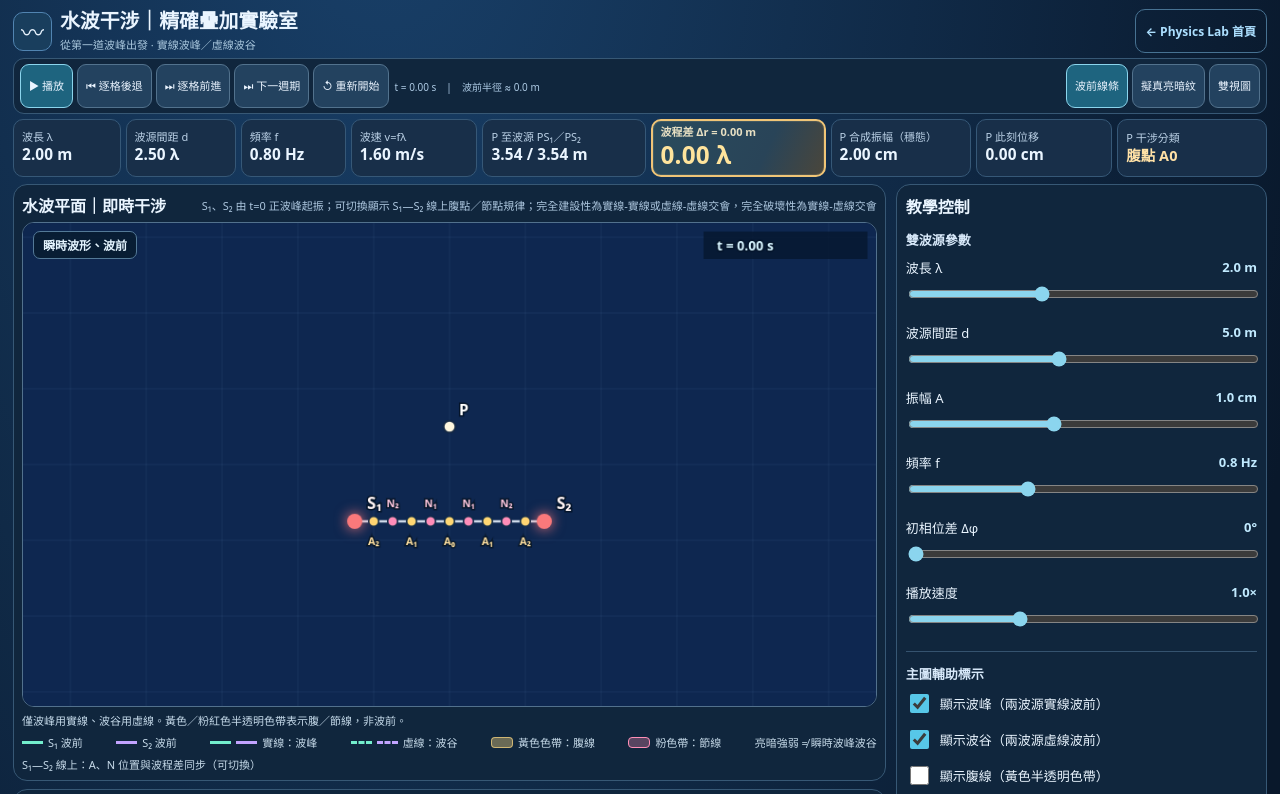
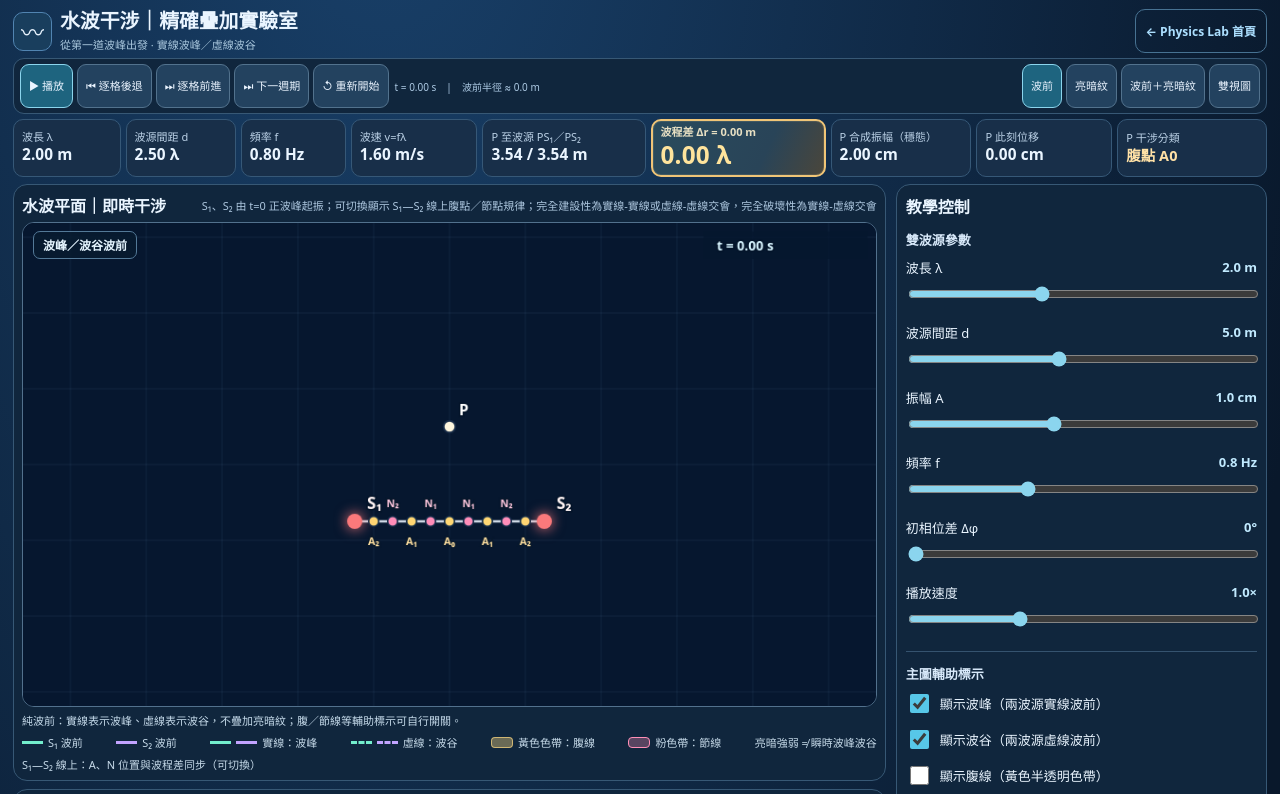
Before and after one commit to derliang/physics-lab, a plain HTML site: page simulations/waves/ripple-interference-lab/index.html in a window 1280 px wide. Shown: the top 794 px of the page. Drawn offline with Linux system fonts and the light colour scheme.

Commit message:
feat(ripple-interference): add pure wavefront and four display modes

```diff
--- a/simulations/waves/ripple-interference-lab/index.html
+++ b/simulations/waves/ripple-interference-lab/index.html
@@ -185,7 +185,7 @@
 <header class="header"><div class="head-title"><div class="brand" aria-hidden="true">〰</div><div><h1>水波干涉｜精確疊加實驗室</h1><div class="sub">從第一道波峰出發 · 實線波峰／虛線波谷</div></div></div>
 <a class="home" href="../../../index.html">← Physics Lab 首頁</a>
 <div class="head-actions" aria-label="模式與播放視圖控制"><div class="operations"><div class="panel"><div class="playbar"><button id="play" class="primary">▶ 播放</button><button id="back">⏮ 逐格後退</button><button id="step">⏭ 逐格前進</button><button id="nextCycle">⏭ 下一週期</button><button id="reset">↺ 重新開始</button><span class="status" id="timeLabel">t = 0.00 s｜尚未發波</span></div></div>
-<div class="panel view-panel"><div class="seg" aria-label="畫面類型"><button id="viewWave" class="on">波前線條</button><button id="viewFringe">擬真亮暗紋</button><button id="viewDual">雙視圖</button></div></div></div></div></header>
+<div class="panel view-panel"><div class="seg" aria-label="畫面類型"><button id="viewWave" class="on">波前</button><button id="viewFringe">亮暗紋</button><button id="viewOverlay">波前＋亮暗紋</button><button id="viewDual">雙視圖</button></div></div></div></div></header>
 
 <div class="data-row" aria-label="水波參數與選點即時數據">
   <div class="metric"><small>波長 λ</small><b id="metricLambda">2.00 m</b></div>
@@ -201,7 +201,7 @@
   <div class="metric metric-class"><small>P 干涉分類</small><b id="metricClass" class="accent">一般干涉點</b></div>
 </div>
 <div class="shell"><section class="center">
-<div class="panel big-graph"><div class="graph-top"><h2>水波平面｜即時干涉</h2><small id="arrivalHint">波源 S₁、S₂ 均可見；點選或拖曳平面選擇 P；靠近波前交會點時自動吸附；曲線名稱直接對準各條腹線／節線</small></div><div id="canvases" class="canvases"><div class="canvas-wrap" id="waveBox"><span class="tag">瞬時波形、波前</span><canvas id="plane" width="900" height="510" aria-label="水波槽瞬時位移平面圖，可拖曳選點 P" tabindex="0"></canvas></div><div class="canvas-wrap hidden" id="fringeBox"><span class="tag">時間平均亮暗分布（示意）</span><canvas id="fringe" width="900" height="510" aria-label="水波槽擬真藍色干涉亮暗紋，可拖曳選點 P" tabindex="0"></canvas></div></div><div class="legends"><span class="explainer" id="viewHint">實線是波峰、虛線是波谷。兩波從 t=0 起逐漸向外傳遞。</span><span><i class="legend-line legend-one"></i>S₁ 波前</span><span><i class="legend-line legend-two"></i>S₂ 波前</span><span><i class="legend-line legend-one"></i><i class="legend-line legend-two"></i>實線：波峰</span><span><i class="legend-line legend-dash legend-one"></i><i class="legend-line legend-dash legend-two"></i>虛線：波谷</span><span><i class="legend-band"></i>黃色色帶：腹線</span><span><i class="legend-band node"></i>粉色帶：節線</span><span>亮暗強弱 ≠ 瞬時波峰波谷</span><span>S₁—S₂ 線上：A、N 位置與波程差同步（可切換）</span></div></div>
+<div class="panel big-graph"><div class="graph-top"><h2>水波平面｜即時干涉</h2><small id="arrivalHint">波源 S₁、S₂ 均可見；點選或拖曳平面選擇 P；靠近波前交會點時自動吸附；曲線名稱直接對準各條腹線／節線</small></div><div id="canvases" class="canvases"><div class="canvas-wrap" id="waveBox"><span class="tag" id="waveCanvasTag">波峰／波谷波前</span><canvas id="plane" width="900" height="510" aria-label="水波槽波前平面圖，可拖曳選點 P" tabindex="0"></canvas></div><div class="canvas-wrap hidden" id="fringeBox"><span class="tag">時間平均亮暗分布（示意）</span><canvas id="fringe" width="900" height="510" aria-label="水波槽擬真藍色干涉亮暗紋，可拖曳選點 P" tabindex="0"></canvas></div></div><div class="legends"><span class="explainer" id="viewHint">實線是波峰、虛線是波谷。兩波從 t=0 起逐漸向外傳遞。</span><span><i class="legend-line legend-one"></i>S₁ 波前</span><span><i class="legend-line legend-two"></i>S₂ 波前</span><span><i class="legend-line legend-one"></i><i class="legend-line legend-two"></i>實線：波峰</span><span><i class="legend-line legend-dash legend-one"></i><i class="legend-line legend-dash legend-two"></i>虛線：波谷</span><span><i class="legend-band"></i>黃色色帶：腹線</span><span><i class="legend-band node"></i>粉色帶：節線</span><span>亮暗強弱 ≠ 瞬時波峰波谷</span><span>S₁—S₂ 線上：A、N 位置與波程差同步（可切換）</span></div></div>
 <div class="panel"><div class="analysis-head"><h3>選點 P｜波程差與疊加</h3><span id="pointPosition" class="explainer">P (0.0, 1.0) m</span></div><div class="analysis-grid"><div class="value"><small>PS₁ / PS₂</small><b id="distText">—</b></div><div class="value"><small>波程差 Δr / λ</small><b id="pathText">—</b></div><div class="value"><small>合成振幅（充分到達後）</small><b id="ampText">—</b></div><div class="value"><small>此刻疊加位移</small><b id="sumText">—</b></div></div><div class="formula-strip"><span style="color:var(--green)" id="y1Text">y₁ = 0.00 cm</span><span style="color:var(--purple)" id="y2Text">y₂ = 0.00 cm</span><span style="color:var(--yellow)" id="ytText">y = 0.00 cm</span></div><div class="insight" id="judgement">開始播放後，兩個波前會向外傳遞，抵達 P 時才能觀察實際疊加。</div></div>
 <div class="panel trace-card"><div class="trace-head"><h3 id="traceTitle">選點 P｜時間歷程 y(t)</h3><div class="seg"><button id="traceTime" class="on">選點：時間圖</button><button id="traceSpace">剖面：空間圖</button></div></div><div class="trace-frame"><canvas id="trace" width="900" height="180" aria-label="選點 P 的兩列行進波及合成波的對照圖"></canvas></div><div class="legends"><span>S₁ <i class="legend-line legend-one"></i> 位移</span><span>S₂ <i class="legend-line legend-two"></i> 位移</span><span>合成 <i class="legend-line"></i> 位移</span><span id="traceCaption">同一個 P，三條曲線使用同一時間軸</span></div></div>
 </section><aside class="panel right"><h2>教學控制</h2>
@@ -219,7 +219,7 @@
 <hr class="rule"><details><summary>其他現象參數（保留原模式）</summary><div class="control"><label>入射角 <output id="angleV"></output></label><input id="angle" type="range" min="0" max="60" step="5" value="30"></div><div class="control"><label>介質 2 波速比 <output id="ratioV"></output></label><input id="ratio" type="range" min="0.5" max="1.5" step="0.05" value="0.7"></div><div class="control"><label>狹縫寬度 <output id="gapV"></output></label><input id="gap" type="range" min="1" max="7" step="0.5" value="2"></div></details>
 <div class="mode-note" id="modeNote"><b>波前約定：</b>兩波源預設同相，t=0 時皆從第一道正波峰開始發波；之後波源會持續振動，並非每一時刻都是波峰。波前用實線表示波峰、虛線表示波谷；腹／節線用可關閉的半透明色帶表示（不是波前）。採用理想突然起振模型，暫不模擬真實水波起振的平滑過渡與距離衰減。藍色亮暗僅為相干波的時間平均強弱近似，不是精確水面反光計算。</div>
 </aside></div>
-<footer>物理教學正式版 V1.9｜波前形成、波程差測量與腹／節線對照</footer></div>
+<footer>物理教學正式版 V1.10｜四種顯示模式、波程差測量與腹／節線對照</footer></div>
 <script>
 (()=>{'use strict';
 const $=id=>document.getElementById(id),plane=$('plane'),fringe=$('fringe'),trace=$('trace'),c=plane.getContext('2d'),cf=fringe.getContext('2d'),g=trace.getContext('2d');
@@ -513,11 +513,16 @@ function drawPathDifference(ctx,a,sources){
     stamp(ctx,'Δr',lx,ly,'#ffe8a5',13);
   }
 }
-function drawBase(ctx,a,kind){ctx.clearRect(0,0,W,H);ctx.fillStyle='#06172f';ctx.fillRect(0,0,W,H);ctx.imageSmoothingEnabled=true;ctx.drawImage(raster(a,kind),0,0,W,H);
+function drawBase(ctx,a,kind){ctx.clearRect(0,0,W,H);ctx.fillStyle='#06172f';ctx.fillRect(0,0,W,H);ctx.imageSmoothingEnabled=true;
+// Pure wavefront view has no brightness raster, even while the animation is running.
+// Overlay reproduces the original wavefront + instantaneous water shading.
+// Fringe remains the existing time-averaged interference intensity visualization.
+if(kind==='overlay')ctx.drawImage(raster(a,'wave'),0,0,W,H);
+else if(kind==='fringe')ctx.drawImage(raster(a,'fringe'),0,0,W,H);
 ctx.save();ctx.strokeStyle='rgba(169,212,245,.10)';ctx.lineWidth=.8;for(let x=-10;x<=10;x+=2){const q=px({x,y:0}).x;ctx.beginPath();ctx.moveTo(q,0);ctx.lineTo(q,H);ctx.stroke()}for(let y=-6;y<=6;y+=2){const q=px({x:0,y}).y;ctx.beginPath();ctx.moveTo(0,q);ctx.lineTo(W,q);ctx.stroke()}ctx.restore();
-if(kind==='wave')arcRings(ctx,a);
+if(kind==='wave'||kind==='overlay')arcRings(ctx,a);
 const families=guideFamilies(a); drawGuideFamilies(ctx,a,families);
-if(kind==='wave') drawDynamicPoints(ctx,a);
+if(kind==='wave'||kind==='overlay') drawDynamicPoints(ctx,a);
 if($('crossLine').checked||traceMode==='space'){const yy=px({x:0,y:a.sectionY}).y;stroke(ctx,10,yy,W-10,yy,'rgba(255,222,165,.45)',7);stamp(ctx,`剖面 y=${a.sectionY.toFixed(1)}m`,13,yy-10,'#ffe9b5',13)}
 const sources=getSources(a),colors=['#fa797b','#fa797b']; drawSourceLineGuide(ctx,a); drawPathDifference(ctx,a,sources); sources.forEach((s,i)=>{const q=px(s);ctx.save();ctx.shadowColor='#ff7b7d';ctx.shadowBlur=14;ctx.fillStyle=colors[i];ctx.beginPath();ctx.arc(q.x,q.y,8,0,2*Math.PI);ctx.fill();ctx.restore();stamp(ctx,i?'S₂':'S₁',q.x+13,q.y-13,'#fff4f4',17)});
 drawCurveNames(ctx,a,families);
@@ -548,14 +553,26 @@ $('sumText').classList.toggle('warning',pd.type==='節點');$('timeLabel').textC
 const phaseShift=a.phase?'（已納入波源相位差）':'（兩波源同相）';const lineMarks=sourceLineMarkers(a).filter(m=>m.x>=-a.sep/2-1e-6&&m.x<=a.sep/2+1e-6); const pairCount=lineMarks.length>1?lineMarks.length-1:0; $('judgement').textContent=`${arrived?'已到達 P：':'波前尚未全部抵達 P：'}${pd.type} ${pd.symbol==='—'?'':pd.symbol}。D/λ=${(pd.D/a.lambda).toFixed(3)}，${pd.detail} ${phaseShift}。S₁—S₂ 連線上腹點 A 與節點 N 依序交錯，相鄰 A/N 相距 λ/4，可據此推算共有幾條腹線與節線。${arrived?'可直接比較上方數值與下方曲線。':'上方分類是波程差推得的穩態位置，位移須等待波前傳到 P 才形成。'}`;
 $('arrivalHint').textContent=mode==='interference'?'S₁、S₂ 由 t=0 正波峰起振；可切換顯示 S₁—S₂ 線上腹點／節點規律；完全建設性為實線-實線或虛線-虛線交會，完全破壞性為實線-虛線交會':'其他現象原理示意（保留原模式）';
 }
-function updateView(){const dual=view==='dual';$('canvases').classList.toggle('dual',dual);$('waveBox').classList.toggle('hidden',view==='fringe');$('fringeBox').classList.toggle('hidden',view==='wave');for(const [kind,id] of [['wave','viewWave'],['fringe','viewFringe'],['dual','viewDual']])$(id).classList.toggle('on',view===kind);$('viewHint').textContent=view==='wave'?'僅波峰用實線、波谷用虛線。黃色／粉紅色半透明色帶表示腹／節線，非波前。':view==='fringe'?'藍色柔和亮暗：時間平均強度近似；腹／節線為可選半透明色帶，非波峰／波谷。':'左：瞬時波前（實線峰／虛線谷）；右：平均明暗。腹／節線使用色帶，參數一致。'}
-function refresh(){const a=v();if(mode==='interference'){if(view!=='fringe')drawBase(c,a,'wave');if(view!=='wave')drawBase(cf,a,'fringe');drawTrace(a);update(a);}else{drawOtherCanvas(a);g.clearRect(0,0,900,180);g.fillStyle='#081f34';g.fillRect(0,0,900,180);stamp(g,'此模式是原版波前示意，雙波源位移對照不適用。',54,92,'#d7eaff',21);for(const id of vkeys){let suff={lambda:' m',sep:' m',amp:' cm',freq:' Hz',phase:'°',rate:'×',sectionY:' m',angle:'°',ratio:'',gap:' m'};$(id+'V').textContent=Number($(id).value).toFixed(1)+suff[id]}$('metricLambda').textContent=a.lambda.toFixed(2)+' m';$('metricSep').textContent='—';$('metricFreq').textContent='—';$('metricSpeed').textContent='—';$('metricClass').textContent='不適用';for(const id of ['metricDistances','metricAmplitude','metricDisplacement','metricWaveCount'])$(id).textContent='—';$('metricDiffLabel').textContent='波程差 D（不適用）';$('pointPosition').textContent='—';for(const id of ['distText','pathText','ampText','sumText','y1Text','y2Text','ytText'])$(id).textContent='—';$('judgement').textContent='此模式沿用原版概念性波前示意，選點波程差與逐點疊加僅適用雙波源干涉。';$('timeLabel').textContent='t = '+time.toFixed(2)+' s';$('traceTitle').textContent='波形對照：本模式不適用';}}
+function updateView(){
+ const dual=view==='dual';
+ $('canvases').classList.toggle('dual',dual);
+ $('waveBox').classList.toggle('hidden',view==='fringe');
+ $('fringeBox').classList.toggle('hidden',view!=='fringe'&&!dual);
+ for(const [kind,id] of [['wave','viewWave'],['fringe','viewFringe'],['overlay','viewOverlay'],['dual','viewDual']])$(id).classList.toggle('on',view===kind);
+ $('waveCanvasTag').textContent=view==='overlay'?'波前＋亮暗紋':'波峰／波谷波前';
+ $('viewHint').textContent=view==='wave'
+  ?'純波前：實線表示波峰、虛線表示波谷，不疊加亮暗紋；腹／節線等輔助標示可自行開關。'
+  :view==='fringe'?'時間平均的干涉亮暗紋（不疊加波前圈），輔助標示可自行開關。'
+  :view==='overlay'?'波前＋亮暗紋：保留原本的波前與水面明暗疊加效果。'
+  :'左：純波前線條；右：時間平均亮暗紋；兩圖同步。';
+}
+function refresh(){const a=v();if(mode==='interference'){if(view!=='fringe')drawBase(c,a,view==='overlay'?'overlay':'wave');if(view==='fringe'||view==='dual')drawBase(cf,a,'fringe');drawTrace(a);update(a);}else{drawOtherCanvas(a);g.clearRect(0,0,900,180);g.fillStyle='#081f34';g.fillRect(0,0,900,180);stamp(g,'此模式是原版波前示意，雙波源位移對照不適用。',54,92,'#d7eaff',21);for(const id of vkeys){let suff={lambda:' m',sep:' m',amp:' cm',freq:' Hz',phase:'°',rate:'×',sectionY:' m',angle:'°',ratio:'',gap:' m'};$(id+'V').textContent=Number($(id).value).toFixed(1)+suff[id]}$('metricLambda').textContent=a.lambda.toFixed(2)+' m';$('metricSep').textContent='—';$('metricFreq').textContent='—';$('metricSpeed').textContent='—';$('metricClass').textContent='不適用';for(const id of ['metricDistances','metricAmplitude','metricDisplacement','metricWaveCount'])$(id).textContent='—';$('metricDiffLabel').textContent='波程差 D（不適用）';$('pointPosition').textContent='—';for(const id of ['distText','pathText','ampText','sumText','y1Text','y2Text','ytText'])$(id).textContent='—';$('judgement').textContent='此模式沿用原版概念性波前示意，選點波程差與逐點疊加僅適用雙波源干涉。';$('timeLabel').textContent='t = '+time.toFixed(2)+' s';$('traceTitle').textContent='波形對照：本模式不適用';}}
 function setMode(k){mode=k;document.querySelectorAll('[data-mode]').forEach(b=>b.classList.toggle('active',b.dataset.mode===k));playing=false;$('play').textContent='▶ 播放';time=0;clockLast=0;if(k!=='interference'){view='wave';updateView();$('modeNote').innerHTML='<b>其他現象：</b>沿用舊版波前概念圖作為過渡示意；精確的波程差、亮暗紋與剖面分析僅適用雙波源干涉。';}else{$('modeNote').innerHTML='<b>模型與波前約定：</b>預設同相波源在 t=0 開始以正波峰發波；波源之後隨時間振動，不是一直保持波峰。採用理想突然起振的因果波模型（第一道波峰在 r=vt），忽略真實漸起、反射及衰減。波峰實線、波谷虛線；腹／節線為半透明色帶。藍色亮暗紋為時間平均強弱的視覺近似，非真實反光量測。'}refresh()}
 function preset(name){setMode('interference');$('phase').value=0;if(name==='start'){$('sep').value=5;$('lambda').value=2;point={x:0,y:1};time=0}else if(name==='mature'){time=14;point={x:0,y:1}}else if(name==='center'){time=11;point={x:0,y:1}}else if(name==='n1'){time=11;point=findTarget(v(),v().lambda/2);$('nodes').checked=true}else if(name==='a1'){time=11;point=findTarget(v(),v().lambda);$('antinodes').checked=true}else if(name==='section'){time=11;$('crossLine').checked=true;traceMode='space';$('traceTime').classList.remove('on');$('traceSpace').classList.add('on')}playing=false;$('play').textContent='▶ 播放';refresh()}
 function seekStep(sign){playing=false;$('play').textContent='▶ 播放';time=Math.max(0,time+sign/(24*v().freq));refresh()}
 const controls=[...vkeys,'show1','show2','nodes','antinodes','sourceLineGuide','path','crossLine'];for(const id of controls){$(id).addEventListener('input',()=>{if(['sep','lambda','phase'].includes(id))fieldCache=null;refresh()})}
 $('play').onclick=()=>{playing=!playing;$('play').textContent=playing?'⏸ 暫停':'▶ 播放';clockLast=0};$('back').onclick=()=>seekStep(-1);$('step').onclick=()=>seekStep(1);$('nextCycle').onclick=()=>{playing=false;time+=1/v().freq;$('play').textContent='▶ 播放';refresh()};$('reset').onclick=()=>{playing=false;time=0;$('play').textContent='▶ 播放';refresh()};
-for(const name of ['Wave','Fringe','Dual'])$('view'+name).onclick=()=>{view=name.toLowerCase();updateView();refresh()};
+for(const name of ['Wave','Fringe','Overlay','Dual'])$('view'+name).onclick=()=>{view=name.toLowerCase();updateView();refresh()};
 $('traceTime').onclick=()=>{traceMode='time';$('traceTime').classList.add('on');$('traceSpace').classList.remove('on');refresh()};$('traceSpace').onclick=()=>{traceMode='space';$('crossLine').checked=true;$('traceTime').classList.remove('on');$('traceSpace').classList.add('on');refresh()};
 document.querySelectorAll('[data-mode]').forEach(b=>b.onclick=()=>setMode(b.dataset.mode));document.querySelectorAll('[data-preset]').forEach(b=>b.onclick=()=>preset(b.dataset.preset));
 function pick(e,canvas,begin){const rect=canvas.getBoundingClientRect(),x=(e.clientX-rect.left)*W/rect.width,y=(e.clientY-rect.top)*H/rect.height,p=world(x,y);if(begin){const crossPx=px({x:0,y:v().sectionY}).y;dragging=($('crossLine').checked&&Math.abs(y-crossPx)<13)?'section':'point'}if(dragging==='section'){const y2=Math.max(-5.5,Math.min(5.5,p.y));$('sectionY').value=(Math.round(y2*10)/10).toFixed(1);if(traceMode!=='space'){traceMode='space';$('traceSpace').classList.add('on');$('traceTime').classList.remove('on')}}else{const a=v();let raw={x:Math.max(-10.6,Math.min(10.6,p.x)),y:Math.max(-6,Math.min(6,p.y))};point=snapPoint(raw,a)}refresh()}
```
